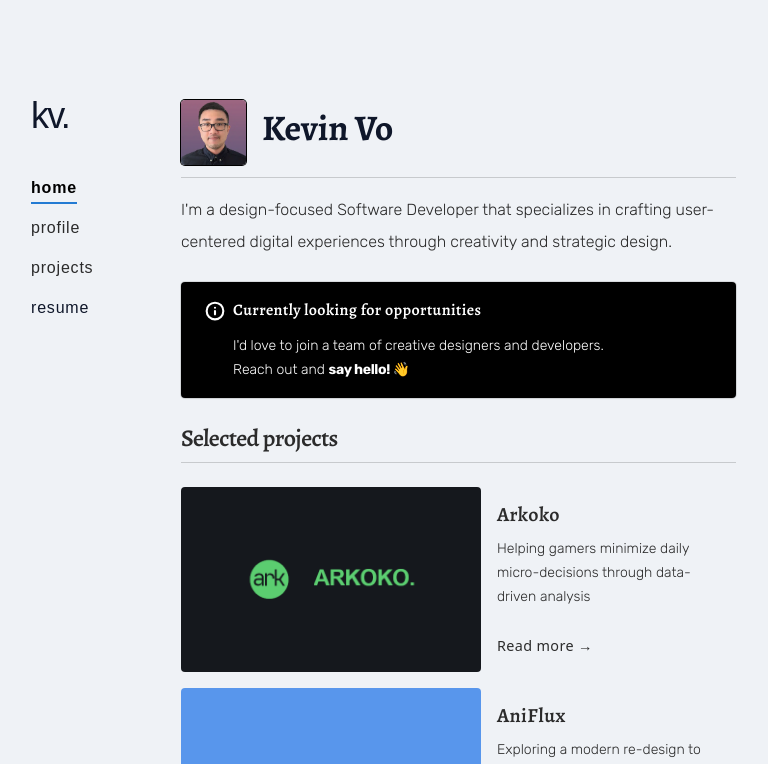
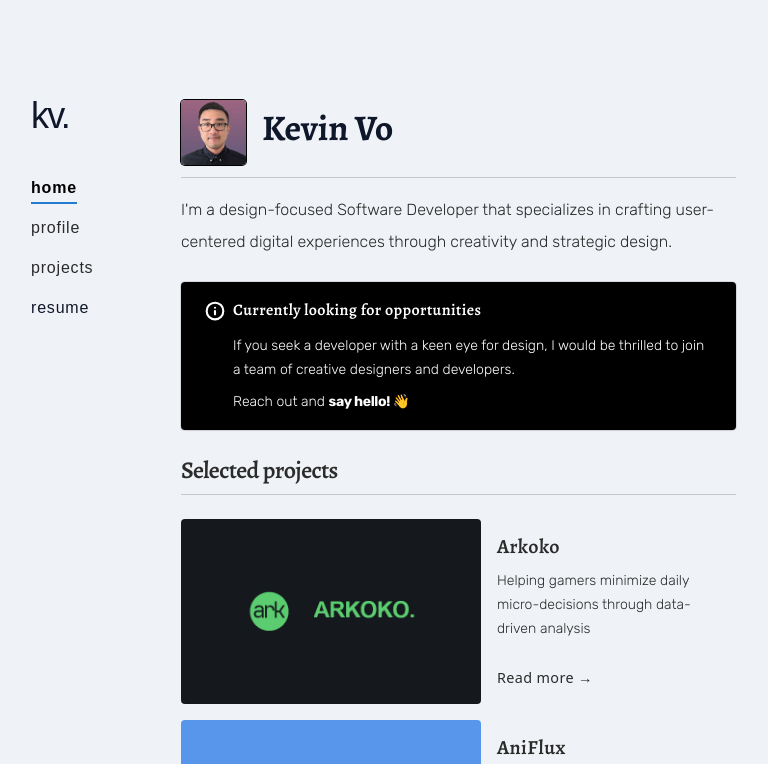
Before and after one commit to Yezo/portfolio-v2, a Next.js app: page / in a window 1280 px wide. Shown: the top 764 px of the page, without its empty margins (161-929 px from the left). Built offline with nearby package versions, Linux system fonts and the light colour scheme; a web font is replaced by a local one.

Commit message:
edit text content

```diff
--- a/src/components/InfoBox/InfoBox.tsx
+++ b/src/components/InfoBox/InfoBox.tsx
@@ -12,8 +12,12 @@ export default function InfoBox() {
           Currently looking for opportunities
         </div>
         <div className="font-rubik text-sm font-light leading-6">
-          <div> {"I'd love to join a team of creative designers and developers."}</div>
-          <span>
+          <div>
+            {
+              "If you seek a developer with a keen eye for design, I would be thrilled to join a team of creative designers and developers. "
+            }
+          </div>
+          <div className="pt-2">
             {`Reach out and`}{" "}
             <span>
               <Link
@@ -23,7 +27,7 @@ export default function InfoBox() {
                 {"say hello! 👋"}
               </Link>
             </span>
-          </span>
+          </div>
         </div>
       </div>
     </div>
```
